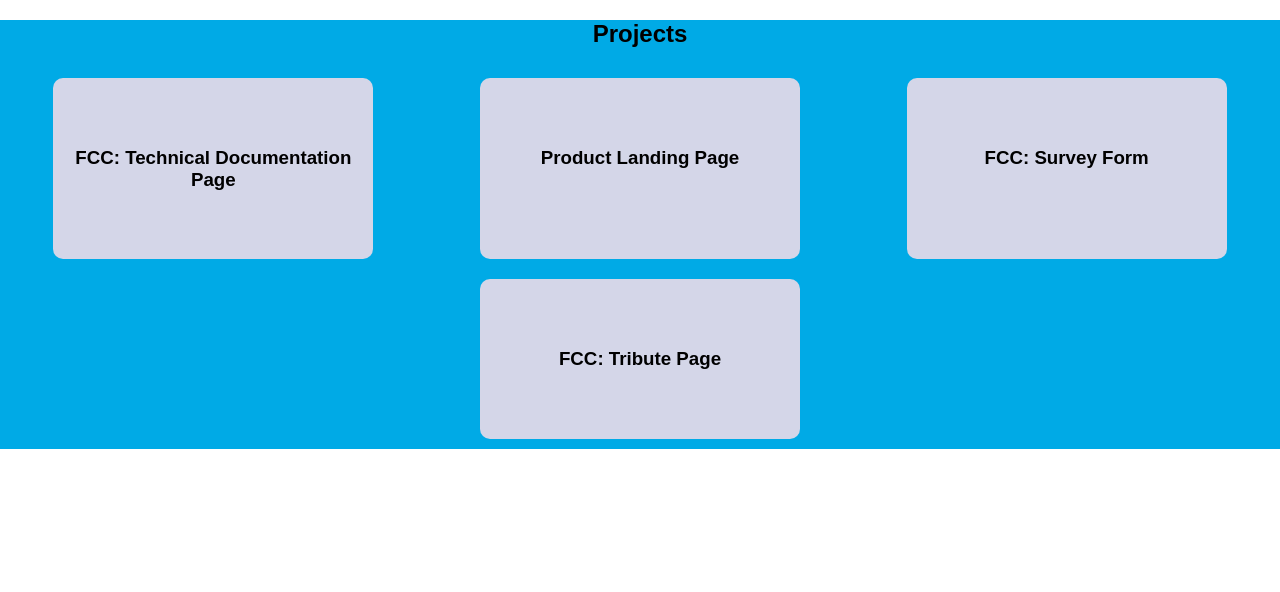
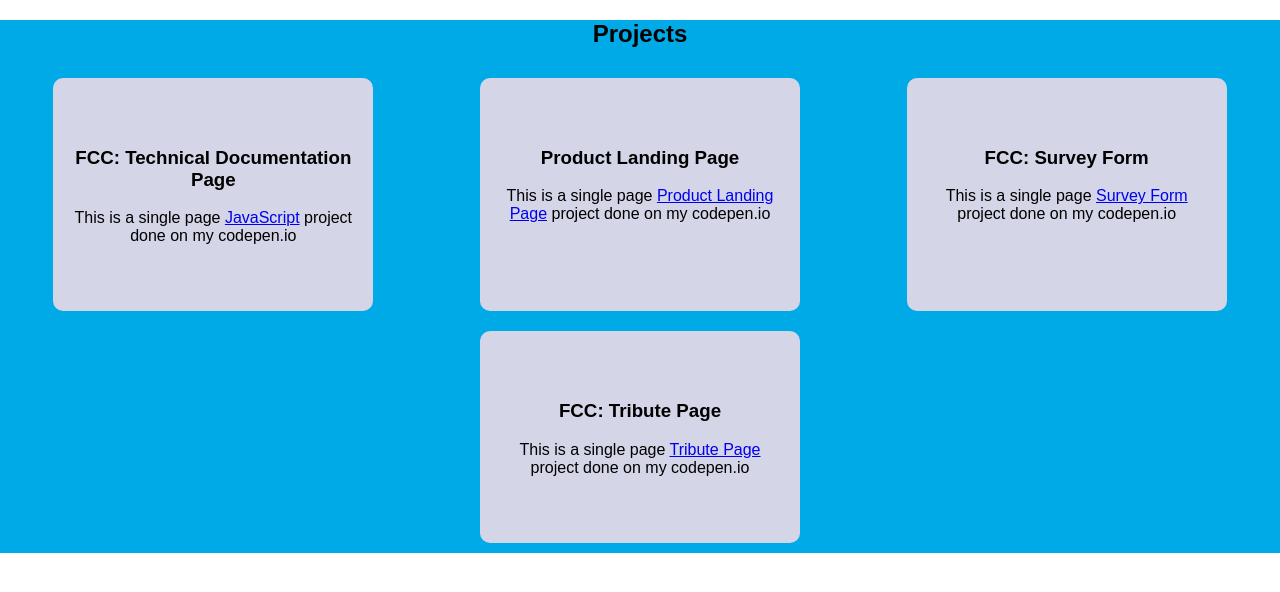
Before and after one commit to haheha24/portfolio, a React (Create React App) app: page / in a window 1280 px wide. Shown: the top 592 px of the page. Built offline with nearby package versions, Linux system fonts and the light colour scheme.

Commit message:
Created reuseable project cards

```diff
--- a/src/components/projects/ProjectCard.tsx
+++ b/src/components/projects/ProjectCard.tsx
@@ -1,27 +1,28 @@
 import "./projectCard.css";
-import React from "react";
+import React, { useRef } from "react";
 
 interface Info {
   title: string;
+  proName: string;
   desc: string;
   proLink: string;
-  cpenLink: string;
 }
 
-interface Word {
-  keyWord: string;
-}
+const ProjectCard: React.FC<Info> = ({ title, proName, desc, proLink }) => {
+  const cardInfo = useRef(desc);
+  const startStr = cardInfo.current.split(proName).slice(0, 1);
+  const endStr = cardInfo.current.split(proName).slice(-1);
 
-const ProjectCard: React.FC<Info> = ({ title, desc, proLink, cpenLink }) => {
-  const createWords = (paragraph: Word) => {
-    const findWord = JSON.stringify(paragraph);
-    console.log(findWord);
-  };
-  /* const cardInfo = createWords(desc); */
   return (
     <div className="project-tile">
       <h3>{title}</h3>
-      {/* {createWords(desc)} */}
+      <p>
+        {startStr}
+        <a href={proLink} target="_blank">
+          {proName}
+        </a>
+        {endStr}
+      </p>
     </div>
   );
 };
--- a/src/components/projects/Projects.tsx
+++ b/src/components/projects/Projects.tsx
@@ -2,41 +2,44 @@ import "./projects.css";
 import ProjectCard from "./ProjectCard";
 
 const Projects = () => {
+  const projectNames = ['JavaScript', 'Product Landing Page', 'Survey Form', 'Tribute Page']
+  /* const proLink={"https://codepen.io/haheha/"} */
   return (
     <section id="projects">
       <h1 className="project-main-title">Projects</h1>
       <div id="project-flex">
         <ProjectCard
           title={"FCC: Technical Documentation Page"}
+          proName={projectNames[0]}
           desc={
-            "This is a single page JavaScript project done on my codepen.io"
+            `This is a single page ${projectNames[0]} project done on my codepen.io`
           }
-          proLink={"https://codepen.io/haheha/"}
-          cpenLink={"https://codepen.io/haheha24/pen/VwPdxeB"}
+
+          proLink={"https://codepen.io/haheha24/pen/VwPdxeB"}
         />
         <ProjectCard
           title={"Product Landing Page"}
+          proName={projectNames[1]}
           desc={
-            "This is a single page Product Landing Page project done on my codepen.io"
+            `This is a single page ${projectNames[1]} project done on my codepen.io`
           }
-          proLink={"https://codepen.io/haheha/"}
-          cpenLink={"https://codepen.io/haheha24/pen/poRVGZQ"}
+          proLink={"https://codepen.io/haheha24/pen/poRVGZQ"}
         />
         <ProjectCard
           title={"FCC: Survey Form"}
+          proName={projectNames[2]}
           desc={
-            "This is a single page Survey Form project done on my codepen.io"
+            `This is a single page ${projectNames[2]} project done on my codepen.io`
           }
-          proLink={"https://codepen.io/haheha/"}
-          cpenLink={"https://codepen.io/haheha24/pen/LYxmYVL"}
+          proLink={"https://codepen.io/haheha24/pen/LYxmYVL"}
         />
         <ProjectCard
           title={"FCC: Tribute Page"}
+          proName={projectNames[3]}
           desc={
-            "This is a single page Tribute Page project done on my codepen.io"
+            `This is a single page ${projectNames[3]} project done on my codepen.io`
           }
-          proLink={"https://codepen.io/haheha/"}
-          cpenLink={"https://codepen.io/haheha24/pen/XWpMxqL"}
+          proLink={"https://codepen.io/haheha24/pen/XWpMxqL"}
         />
       </div>
     </section>
```
